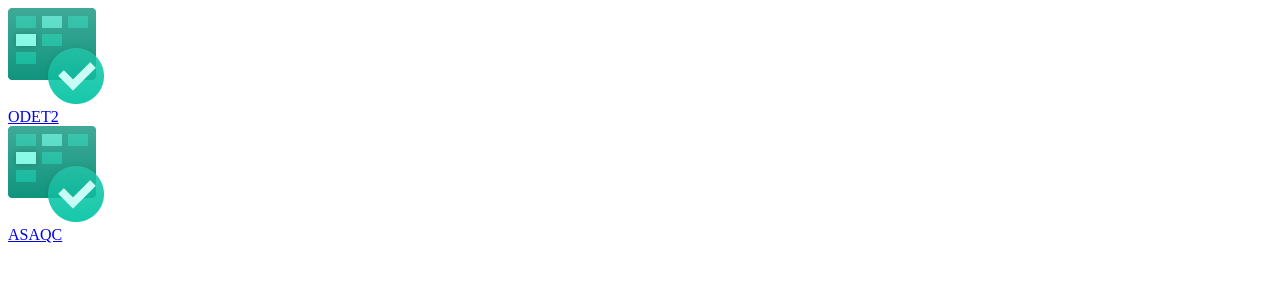
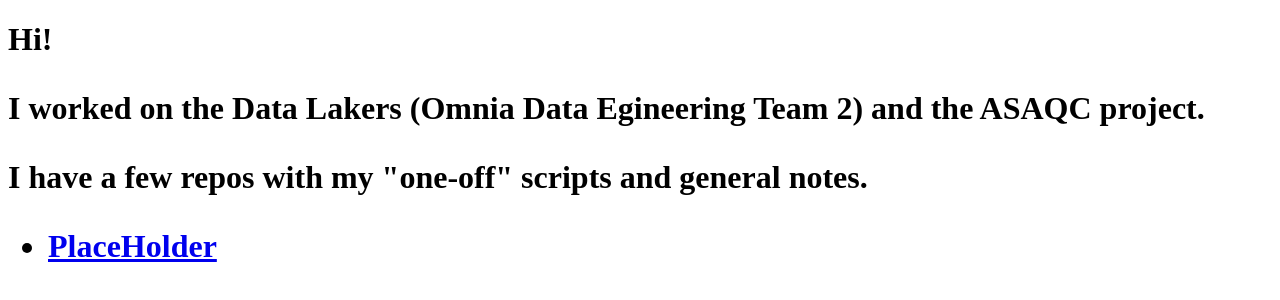
Before and after one commit to KebecStatoil/kebecstatoil.github.io, a plain HTML site: page index.html in a window 1280 px wide. Drawn offline with Linux system fonts and the light colour scheme.

Commit message:
Update index.html

```diff
--- a/index.html
+++ b/index.html
@@ -5,13 +5,11 @@
     <title>KebecStatoil</title>
   </head>
   <body>
-    <a href="https://plant-data-platform-team.visualstudio.com/DataLakers/_sprints/taskboard/Data Lakers/DataLakers/">
-      <img src="board.png" alt="Board">
-      <div>ODET2</div>
-    </a>
-    <a href="https://plant-data-platform-team.visualstudio.com/ASAQC/_sprints/taskboard/ASAQC%20Team/ASAQC/">
-      <img src="board.png" alt="Board">
-      <div>ASAQC</div>
-    </a>
+    <h1>Hi!<h1>
+    <p>I worked on the Data Lakers (Omnia Data Egineering Team 2) and the ASAQC project.</p>
+    <p>I have a few repos with my "one-off" scripts and general notes.</p>
+    <ul>
+      <li><a href="#">PlaceHolder</a></li>
+    </ul>
   </body>
 </html>
```
